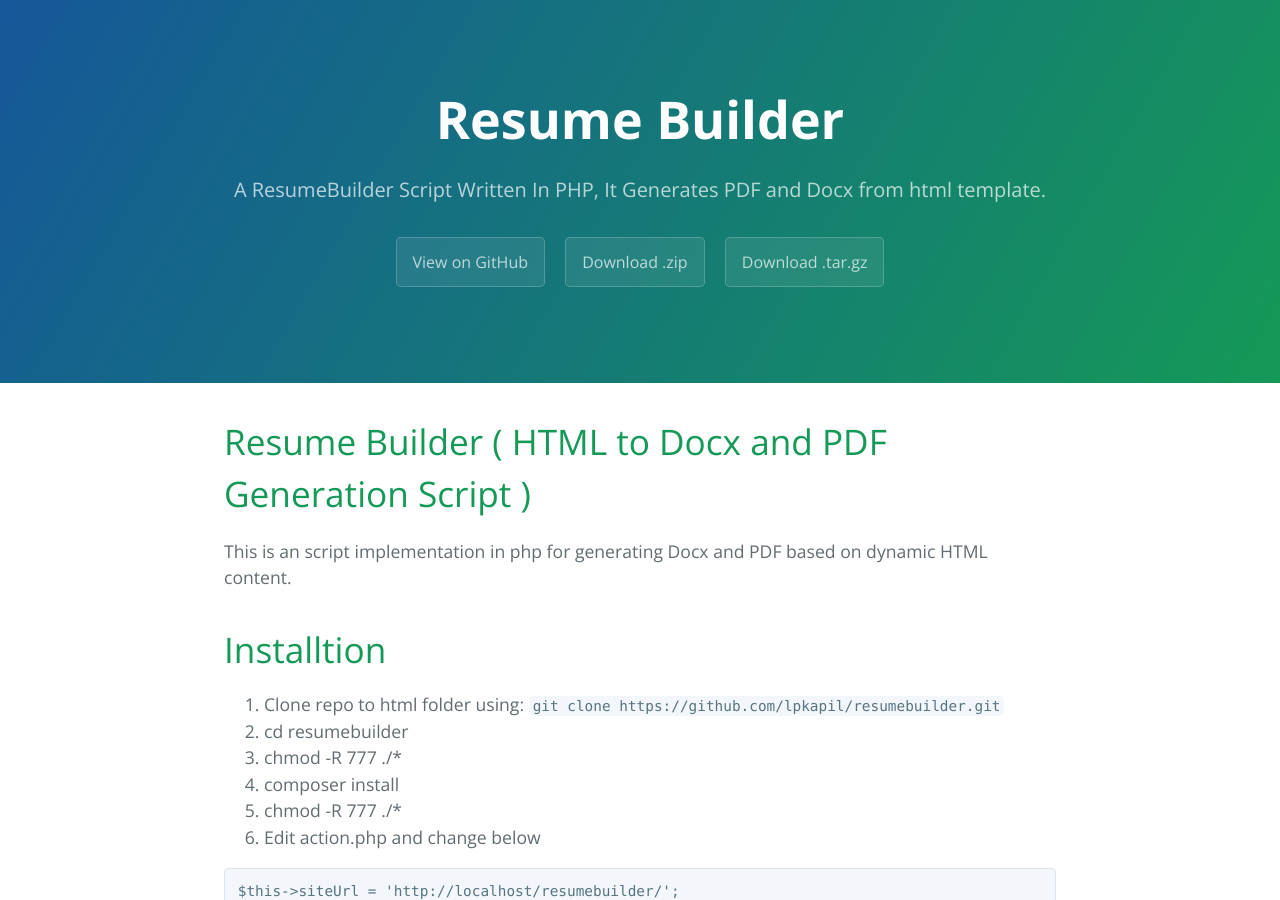
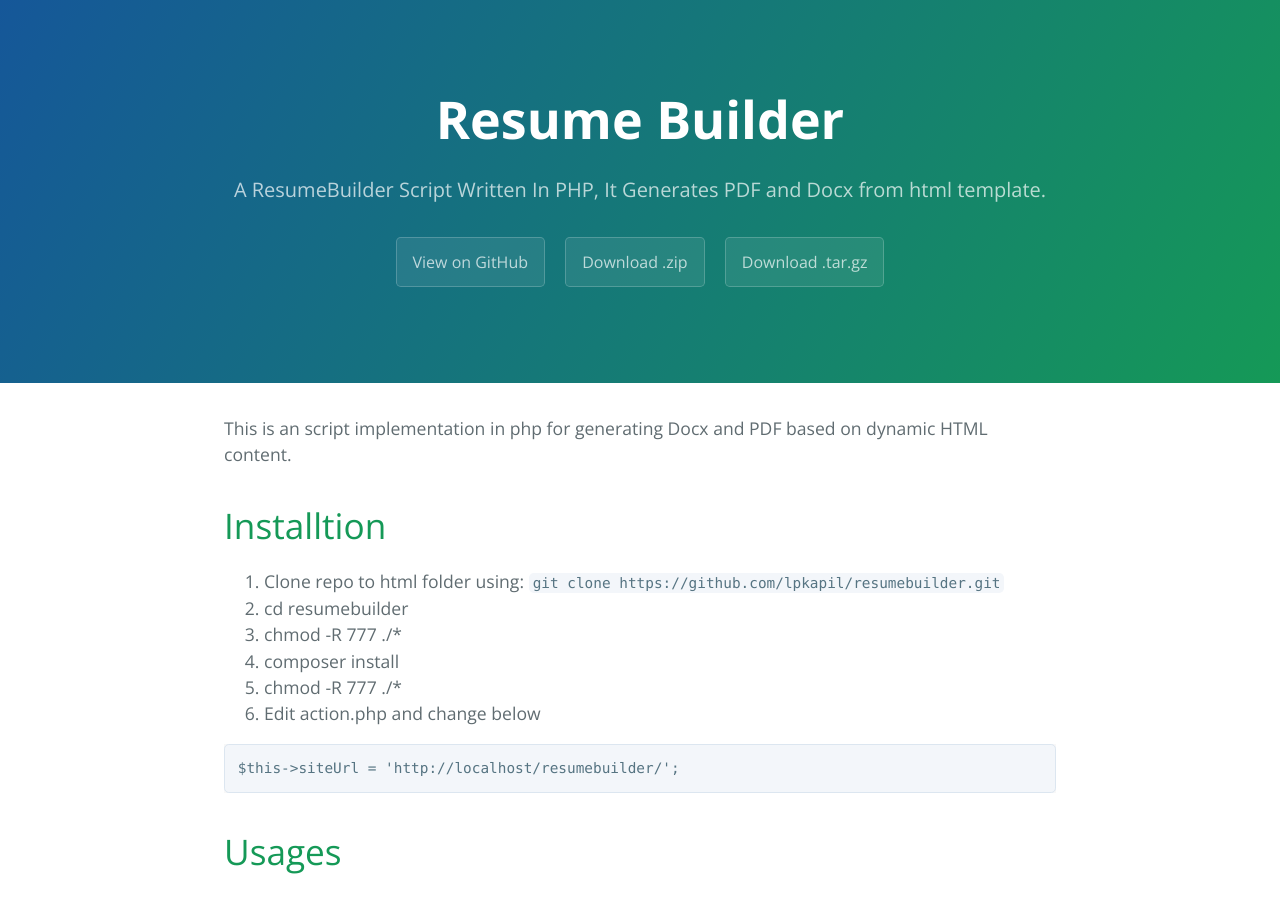
Before and after one commit to Infogiants/resumebuilder, a Jekyll site: the page built from docs/index.md, in a window 1280 px wide and 900 px high. Built offline with Jekyll 4.4.1, drawn with Linux system fonts in a browser that asks for light colours; our own code applies the rules of GitHub Pages for plain Markdown files.

Commit message:
Update index.md

```diff
--- a/docs/index.md
+++ b/docs/index.md
@@ -1,8 +1,6 @@
 ---
 layout: default
 ---
-
-# Resume Builder ( HTML to Docx and PDF Generation Script )
 
 This is an script implementation in php for generating Docx and PDF based on dynamic HTML content.
 
```
